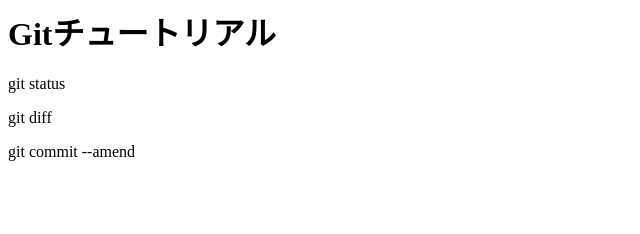
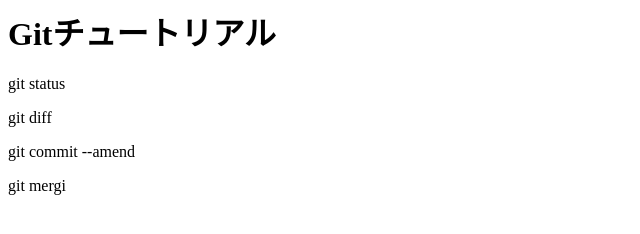
Before and after one commit to toshi120/git_tutorial, a plain HTML site: page index.html in a window 1280 px wide. Shown: the full height of the page, 0-640 px from the left. Drawn offline with Linux system fonts and the light colour scheme.

Commit message:
git mergeを追記

```diff
--- a/index.html
+++ b/index.html
@@ -2,3 +2,4 @@
 <p>git status</p>
 <p>git diff</p>
 <p>git commit --amend</p>
+<p>git mergi</p>
```
